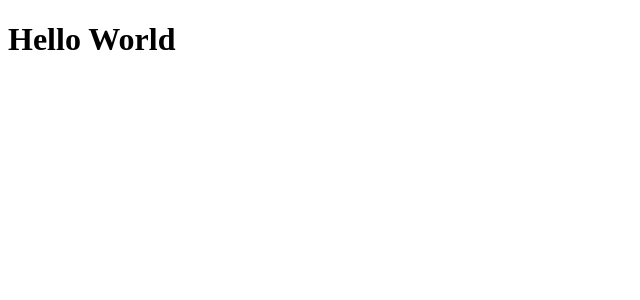
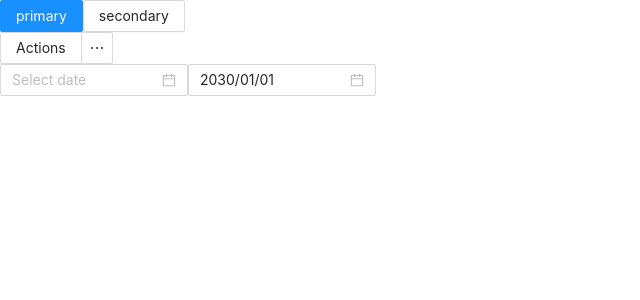
Before and after one commit to CoolWarm/react-learn-1, a React (Create React App) app: page / in a window 1280 px wide. Shown: the top 300 px of the page, without its empty margins (0-640 px from the left). Built offline with nearby package versions, Linux system fonts and the light colour scheme.

Commit message:
AntDesign
antd

```diff
--- a/package.json
+++ b/package.json
@@ -6,8 +6,10 @@
     "@testing-library/jest-dom": "^5.11.4",
     "@testing-library/react": "^11.1.0",
     "@testing-library/user-event": "^12.1.10",
+    "antd": "^4.16.8",
     "classnames": "^2.3.1",
     "events": "^3.3.0",
+    "moment": "^2.29.1",
     "react": "^17.0.2",
     "react-dom": "^17.0.2",
     "react-scripts": "4.0.3",
--- a/src/App.js
+++ b/src/App.js
@@ -1,19 +1,34 @@
 import React from "react";
-import classNames from "classnames";
+
+import moment from 'moment';
+import { Button, Menu, Dropdown, DatePicker } from "antd";
 
 export default class App extends React.PureComponent {
   constructor(props) {
     super(props);
     this.state = {
-      isActive: true,
+
     }
   }
   render() {
-    const { isActive } = this.state;
+    const menu = (
+      <Menu onClick={e => this.handleMenuClick(e)}>
+        <Menu.Item key="1">1st item</Menu.Item>
+        <Menu.Item key="2">2nd item</Menu.Item>
+        <Menu.Item key="3">3rd item</Menu.Item>
+      </Menu>
+    );
     return (
       <>
-        <h1 className={classNames("title", { active: isActive }, ["important", "primary"], true, null, undefined, 0, 99)}>Hello World</h1>
+        <Button type="primary">primary</Button>
+        <Button>secondary</Button>
+        <Dropdown.Button overlay={menu}>Actions</Dropdown.Button>
+        <DatePicker allowClear={false} />
+        <DatePicker defaultValue={moment('2030/01/01', "YYYY/MM/DD")} format="YYYY/MM/DD" />
       </>
     );
   }
+  handleMenuClick(e) {
+    console.log('click', e);
+  }
 }
--- a/src/index.js
+++ b/src/index.js
@@ -1,6 +1,7 @@
 import React from 'react';
 import ReactDOM from 'react-dom';
 
-import App from "./App"
+import "antd/dist/antd.css";
+import App from "./App";
 
 ReactDOM.render(<App />, document.getElementById('root'));
```
Also changed, not shown: 1 other file (tests, documents, lock files or other folders).
